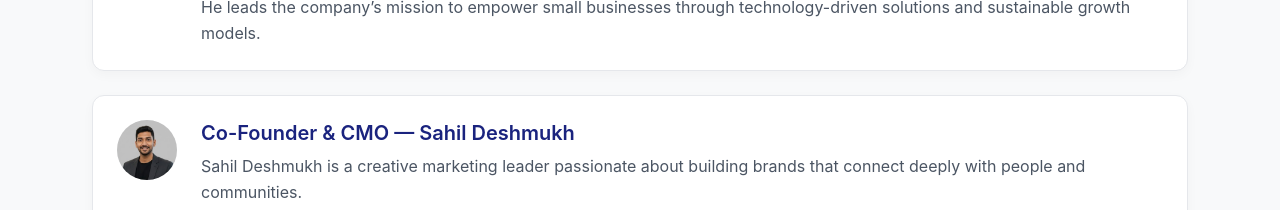
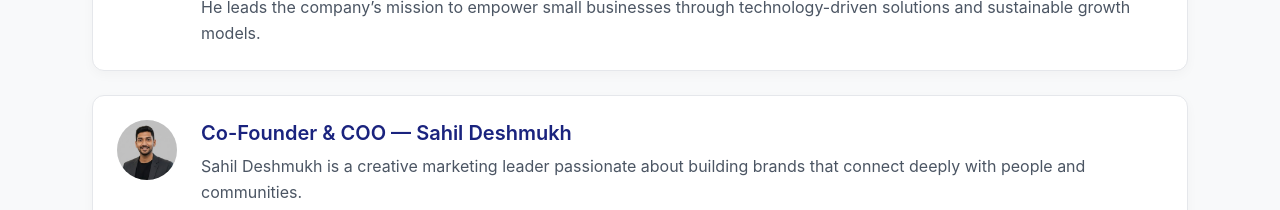
Before and after one commit to Samarth0809/Nestora-Website, a React (Vite) app in the folder nestora-site/: page / in a window 1280 px wide. Shown: the part 6520-6730 px from the top of the page. Built offline with nearby package versions, Linux system fonts and the light colour scheme.

Commit message:
Update Sahil Deshmukh's title to COO

```diff
--- a/nestora-site/src/components/TeamContact.jsx
+++ b/nestora-site/src/components/TeamContact.jsx
@@ -22,7 +22,7 @@ const TeamContact = () => {
     },
     {
       name: 'Sahil Deshmukh',
-      title: 'Co-Founder & CMO',
+      title: 'Co-Founder & COO',
       image: sahilImg,
       bio: [
         'Sahil Deshmukh is a creative marketing leader passionate about building brands that connect deeply with people and communities.',
```
